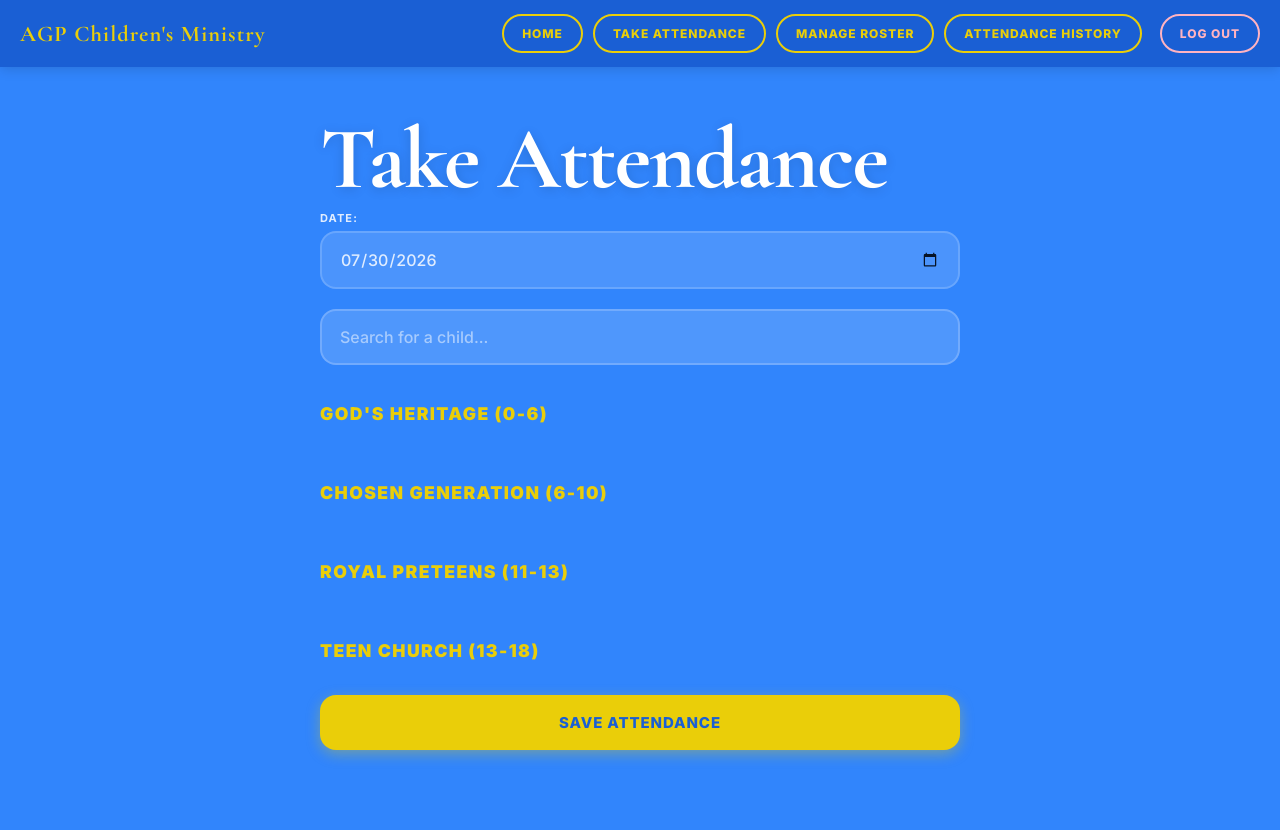
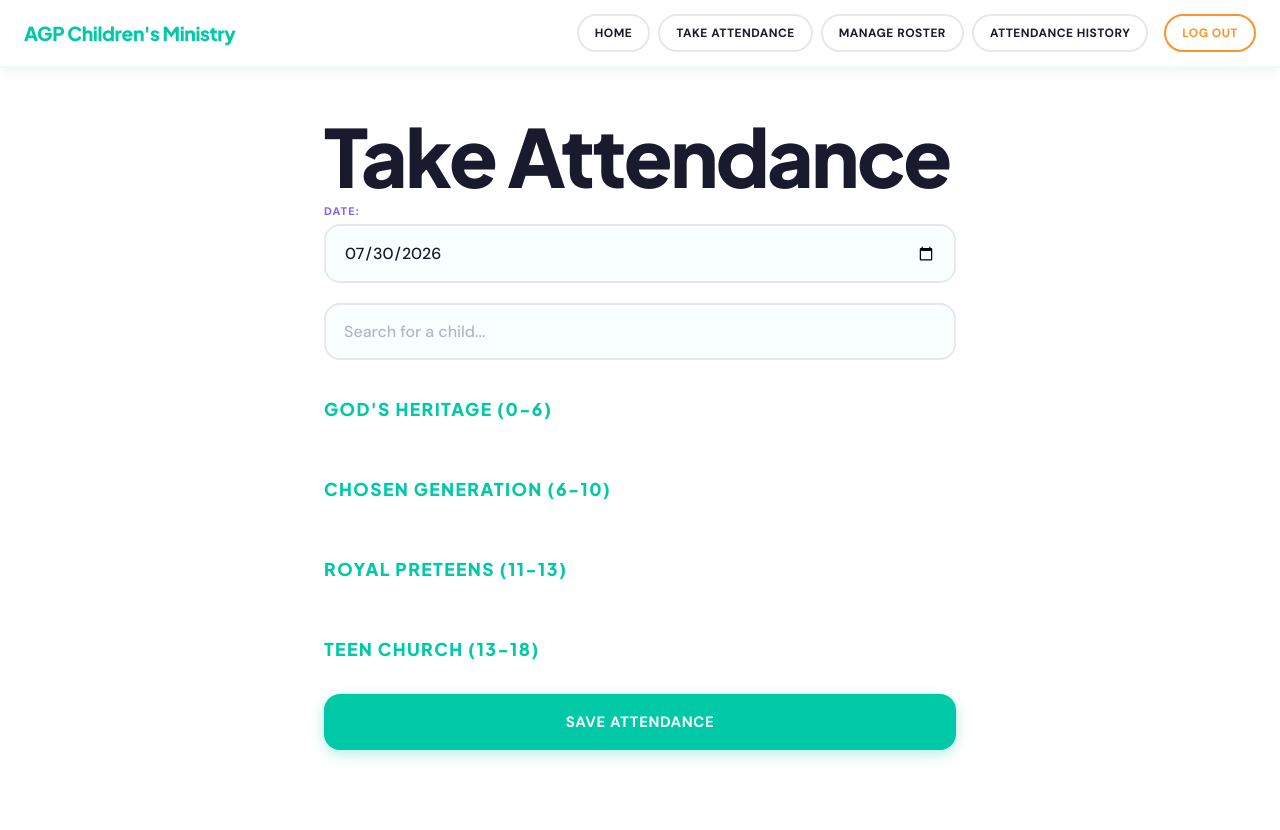
Before and after one commit to demiogundele/attendance-app, a Flask app: page /attendance in a window 1280 px wide. Run offline with Flask 3, Linux system fonts and the light colour scheme; the visitor is signed in with stand-in values (Sample User, id 1); data that the repository does not hold is empty.

Commit message:
new theme

```diff
--- a/static/attendance.css
+++ b/static/attendance.css
@@ -11,90 +10,93 @@ html {
 }
 
 body {
-    font-family: 'Inter', 'Segoe UI', sans-serif;
-    background-color: #3185FC;
-    color: #0f1117;
+    font-family: 'DM Sans', sans-serif;
+    background-color: #ffffff;
+    color: #1A1A2E;
     font-size: 16px;
     min-height: 100vh;
 }
 
 /* NAV */
 nav {
-    background-color: #1a5fd4;
-    padding: 14px 20px;
+    background-color: #ffffff;
+    padding: 14px 24px;
     display: flex;
     align-items: center;
     justify-content: space-between;
-    box-shadow: 0 2px 12px rgba(0,0,0,0.15);
+    box-shadow: 0 2px 16px rgba(0,0,0,0.06);
     position: sticky;
     top: 0;
     z-index: 100;
+    border-bottom: 2px solid #f0faf8;
 }
 
 .nav-brand {
-    font-family: 'Cormorant Garamond', serif;
-    font-size: 1.4rem;
-    font-weight: 700;
-    color: #EACE09;
-    letter-spacing: 0.05em;
+    font-family: 'Plus Jakarta Sans', sans-serif;
+    font-size: 1.2rem;
+    font-weight: 800;
+    color: #00C9A7;
+    letter-spacing: -0.02em;
 }
 
 .nav-toggle {
     display: none;
     background: transparent;
-    border: 2px solid #EACE09;
-    color: #EACE09;
+    border: 2px solid #00C9A7;
+    color: #00C9A7;
     font-size: 18px;
     padding: 6px 12px;
     border-radius: 10px;
     cursor: pointer;
-    transition: background 0.2s;
+    transition: background 0.2s, color 0.2s;
 }
 
 .nav-toggle:hover {
-    background-color: #EACE09;
-    color: #1a5fd4;
+    background-color: #00C9A7;
+    color: white;
 }
 
 .nav-links {
     display: flex;
     align-items: center;
-    gap: 10px;
+    gap: 8px;
     flex-wrap: nowrap;
 }
 
 nav a {
-    font-family: 'Inter', sans-serif;
-    color: #EACE09;
+    font-family: 'DM Sans', sans-serif;
+    color: #1A1A2E;
     text-decoration: none;
-    font-weight: 800;
+    font-weight: 700;
     font-size: 12px;
-    letter-spacing: 0.08em;
+    letter-spacing: 0.04em;
     text-transform: uppercase;
-    padding: 10px 18px;
-    border: 2px solid #EACE09;
+    padding: 9px 16px;
+    border: 2px solid #e8e8e8;
     border-radius: 50px;
-    transition: background 0.2s, color 0.2s, transform 0.1s;
+    transition: background 0.2s, color 0.2s, border-color 0.2s, transform 0.1s;
     white-space: nowrap;
 }
 
 nav a:hover {
-    background-color: #EACE09;
-    color: #1a5fd4;
+    background-color: #00C9A7;
+    color: white;
+    border-color: #00C9A7;
     transform: translateY(-1px);
 }
 
 nav a.nav-logout,
 nav a[href="/logout"] {
-    border-color: #ffb3c1;
-    color: #ffb3c1;
+    border-color: #FF922B;
+    color: #FF922B;
     margin-left: 8px;
 }
 
 nav a.nav-logout:hover,
 nav a[href="/logout"]:hover {
-    background-color: #ffb3c1;
-    color: #1a5fd4;
+    background-color: #FF922B;
+    color: white;
+    border-color: #FF922B;
 }
 
 /* MOBILE NAV */
@@ -137,7 +140,7 @@ nav a[href="/logout"]:hover {
 main {
     max-width: 680px;
     margin: 0 auto;
-    padding: 48px 20px 80px;
+    padding: 48px 24px 80px;
 }
 
 /* LOGIN PAGE */
@@ -173,28 +175,29 @@ main.login-main {
 
 /* HEADINGS */
 h1 {
-    font-family: 'Cormorant Garamond', serif;
-    font-size: clamp(3rem, 10vw, 5.5rem);
-    font-weight: 700;
+    font-family: 'Plus Jakarta Sans', sans-serif;
+    font-size: clamp(2.8rem, 10vw, 5rem);
+    font-weight: 800;
     line-height: 1;
     margin-bottom: 8px;
-    color: #ffffff;
-    letter-spacing: -0.02em;
-    text-shadow: 0 2px 12px rgba(0,0,0,0.15);
+    color: #1A1A2E;
+    letter-spacing: -0.03em;
 }
 
 h2 {
-    color: #ffffff;
+    color: #1A1A2E;
     font-weight: 700;
     font-size: 1.1rem;
+    font-family: 'Plus Jakarta Sans', sans-serif;
 }
 
 h3 {
-    color: #EACE09;
+    color: #00C9A7;
     font-size: 0.75rem;
     font-weight: 800;
-    letter-spacing: 0.14em;
+    letter-spacing: 0.12em;
     text-transform: uppercase;
+    font-family: 'DM Sans', sans-serif;
 }
 
 /* FORMS */
@@ -209,64 +212,63 @@ label {
     font-size: 11px;
     letter-spacing: 0.1em;
     text-transform: uppercase;
-    color: #ffffff;
-    opacity: 0.85;
+    color: #845EF7;
 }
 
 input[type="date"],
 input[type="text"],
 input[type="password"] {
-    font-family: 'Inter', sans-serif;
+    font-family: 'DM Sans', sans-serif;
     width: 100%;
     padding: 16px 18px;
-    border: 2px solid rgba(255,255,255,0.2);
+    border: 2px solid #e8e8e8;
     border-radius: 16px;
     font-size: 16px;
     font-weight: 500;
-    background: rgba(255,255,255,0.15);
-    color: #ffffff;
+    background: #f8fffe;
+    color: #1A1A2E;
     margin-top: 6px;
     display: block;
-    transition: border-color 0.2s, background 0.2s;
+    transition: border-color 0.2s, box-shadow 0.2s;
     -webkit-appearance: none;
 }
 
 input[type="date"]::placeholder,
 input[type="text"]::placeholder,
 input[type="password"]::placeholder {
-    color: rgba(255,255,255,0.5);
+    color: #b0b8c1;
 }
 
 input[type="date"]:focus,
 input[type="text"]:focus,
 input[type="password"]:focus {
     outline: none;
-    border-color: #EACE09;
-    background: rgba(255,255,255,0.22);
-    box-shadow: 0 0 0 4px rgba(234, 206, 9, 0.2);
+    border-color: #00C9A7;
+    box-shadow: 0 0 0 4px rgba(0, 201, 167, 0.12);
+    background: #ffffff;
 }
 
 button[type="submit"] {
-    font-family: 'Inter', sans-serif;
-    background-color: #EACE09;
-    color: #1a5fd4;
+    font-family: 'DM Sans', sans-serif;
+    background-color: #00C9A7;
+    color: white;
     border: none;
     padding: 18px 24px;
     font-size: 15px;
-    font-weight: 800;
-    letter-spacing: 0.06em;
+    font-weight: 700;
+    letter-spacing: 0.04em;
     text-transform: uppercase;
     cursor: pointer;
     border-radius: 16px;
     transition: background 0.2s, transform 0.15s, box-shadow 0.2s;
-    box-shadow: 0 4px 14px rgba(234, 206, 9, 0.35);
+    box-shadow: 0 4px 14px rgba(0, 201, 167, 0.3);
     -webkit-appearance: none;
 }
 
 button[type="submit"]:hover {
-    background-color: #f5d800;
+    background-color: #00b896;
     transform: translateY(-2px);
-    box-shadow: 0 6px 20px rgba(234, 206, 9, 0.45);
+    box-shadow: 0 6px 20px rgba(0, 201, 167, 0.4);
 }
 
 button[type="submit"]:active {
@@ -304,22 +306,22 @@ ul {
     list-style: none;
     display: flex;
     flex-direction: column;
-    gap: 12px;
+    gap: 10px;
     margin: 10px 0;
 }
 
 ul li {
-    background: rgba(255,255,255,0.12);
-    border: 2px solid rgba(255,255,255,0.18);
+    background: #ffffff;
+    border: 2px solid #f0f0f0;
     border-radius: 18px;
     padding: 18px;
-    transition: border-color 0.2s, background 0.2s, transform 0.15s;
-    backdrop-filter: blur(4px);
+    transition: border-color 0.2s, box-shadow 0.2s, transform 0.15s;
+    box-shadow: 0 2px 8px rgba(0,0,0,0.04);
 }
 
 ul li:hover {
-    border-color: #EACE09;
-    background: rgba(255,255,255,0.18);
+    border-color: #00C9A7;
+    box-shadow: 0 4px 16px rgba(0, 201, 167, 0.12);
     transform: translateY(-1px);
 }
 
@@ -499,38 +507,45 @@ button[style*="#e84855"] {
     cursor: pointer !important;
     text-transform: uppercase !important;
     letter-spacing: 0.06em !important;
-    font-family: 'Inter', sans-serif !important;
-    transition: background 0.2s !important;
+    font-family: 'DM Sans', sans-serif !important;
+    transition: background 0.2s, color 0.2s !important;
 }
 
 button[style*="e84855"]:hover,
 button[style*="#e84855"]:hover {
-    background-color: #ffb3c1 !important;
-    color: #1a5fd4 !important;
+    background-color: #FF922B !important;
+    color: white !important;
 }
 
-/* INLINE H3 COLOUR FIX */
-h3[style*="403F4C"] {
-    color: #EACE09 !important;
+/* CLASS HEADINGS IN ROSTER/ATTENDANCE */
+h2[style*="EACE09"],
+h2[style*="3185FC"] {
+    color: #00C9A7 !important;
+}
+
+h3[style*="403F4C"],
+h3[style*="EACE09"] {
+    color: #845EF7 !important;
 }
 
 /* EMPTY MESSAGE */
 p[style*="italic"] {
-    color: rgba(255,255,255,0.6) !important;
+    color: #b0b8c1 !important;
 }
 
 /* LOGIN ERROR */
 p[style*="e84855"] {
-    background-color: rgba(255,255,255,0.1) !important;
-    color: #ffb3c1 !important;
-    border: 2px solid #ffb3c1 !important;
+    background-color: #fff4f0 !important;
+    color: #FF922B !important;
+    border: 2px solid #FF922B !important;
     border-radius: 14px !important;
 }
 
-/* HOME PAGE SPACING */
-div[style*="flex-direction: column"] {
-    gap: 16px;
-}
+/* COLOUR POP CARDS FOR CLASS SECTIONS */
+.class-section:nth-of-type(1) ul li { border-left: 4px solid #00C9A7; }
+.class-section:nth-of-type(2) ul li { border-left: 4px solid #FF922B; }
+.class-section:nth-of-type(3) ul li { border-left: 4px solid #845EF7; }
+.class-section:nth-of-type(4) ul li { border-left: 4px solid #FFD93D; }
 
 /* MOBILE */
 @media (max-width: 480px) {
--- a/templates/base.html
+++ b/templates/base.html
@@ -6,7 +6,7 @@
     <link rel="stylesheet" href="{{ url_for('static', filename='attendance.css') }}">
     <link rel="preconnect" href="https://fonts.googleapis.com">
     <link rel="preconnect" href="https://fonts.gstatic.com" crossorigin>
-    <link href="https://fonts.googleapis.com/css2?family=Cormorant+Garamond:ital,wght@0,300..700;1,300..700&family=Inter:ital,opsz,wght@0,14..32,100..900;1,14..32,100..900&display=swap" rel="stylesheet">
+    <link href="https://fonts.googleapis.com/css2?family=DM+Sans:ital,opsz,wght@0,9..40,300..700;1,9..40,300..700&family=Plus+Jakarta+Sans:ital,wght@0,200..800;1,200..800&display=swap" rel="stylesheet">
 </head>
 <body>
     <nav>
--- a/templates/login.html
+++ b/templates/login.html
@@ -6,7 +6,7 @@
     <link rel="stylesheet" href="{{ url_for('static', filename='attendance.css') }}">
     <link rel="preconnect" href="https://fonts.googleapis.com">
     <link rel="preconnect" href="https://fonts.gstatic.com" crossorigin>
-    <link href="https://fonts.googleapis.com/css2?family=Cormorant+Garamond:ital,wght@0,300..700;1,300..700&family=Inter:ital,opsz,wght@0,14..32,100..900;1,14..32,100..900&display=swap" rel="stylesheet">
+    <link href="https://fonts.googleapis.com/css2?family=DM+Sans:ital,opsz,wght@0,9..40,300..700;1,9..40,300..700&family=Plus+Jakarta+Sans:ital,wght@0,200..800;1,200..800&display=swap" rel="stylesheet">
 </head>
 <body>
     <main class="login-main">
```
Also changed, not shown: other parts of static/attendance.css (+71 -72 lines), templates/home.html (+13 -11 lines).
